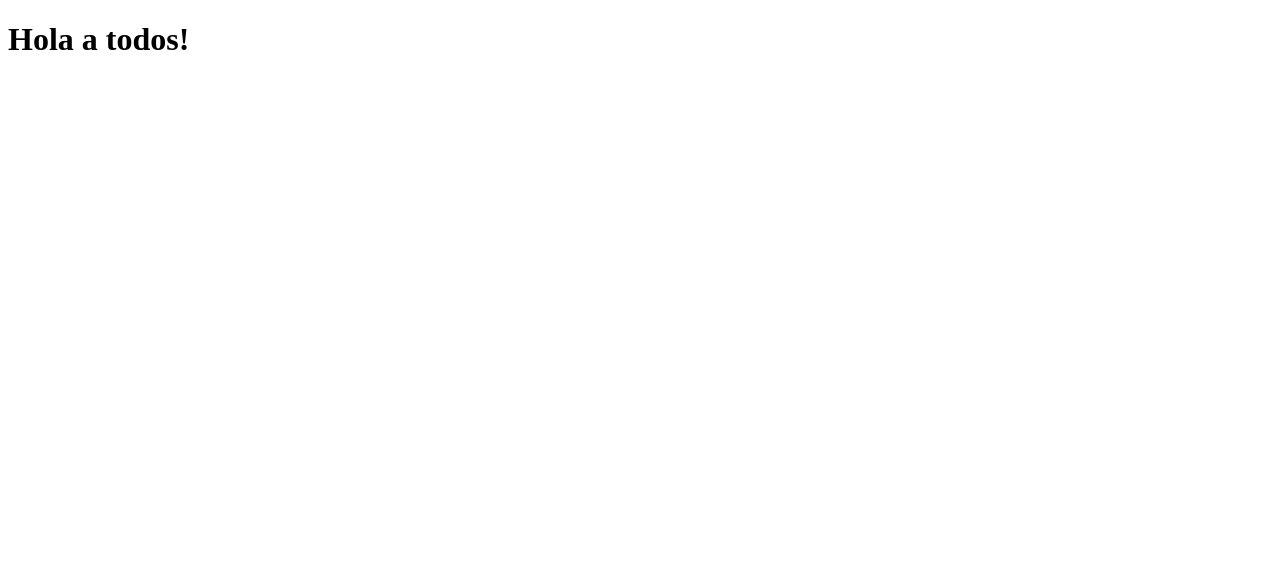
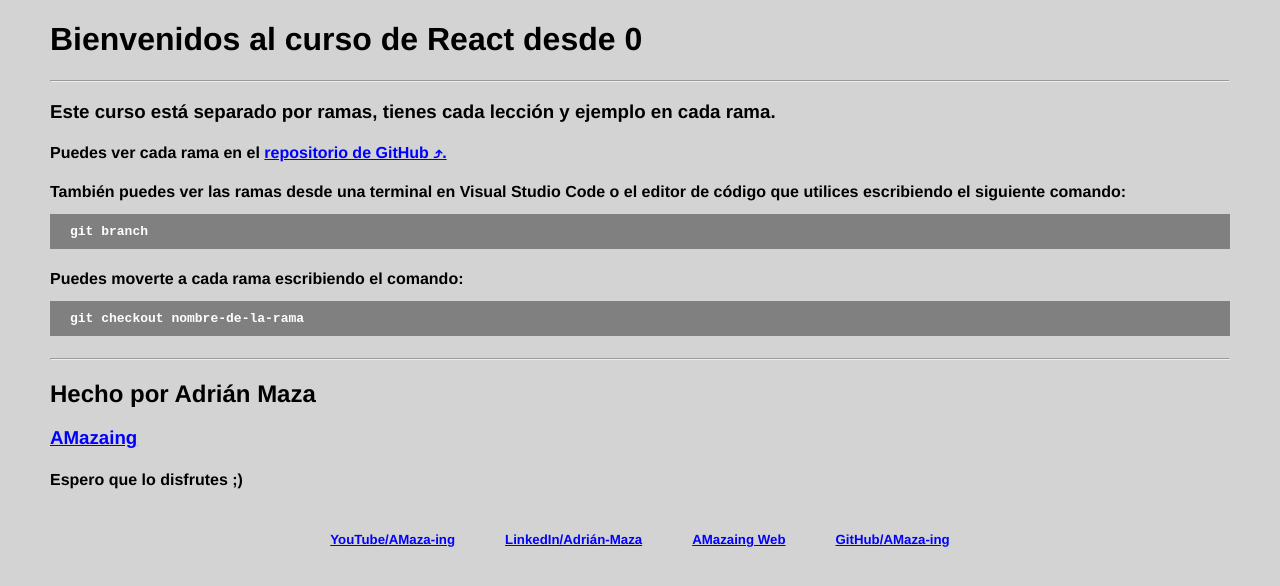
Before and after one commit to Amaza-ing/OW-React-Basics-Course, a React (Vite) app: page / in a window 1280 px wide. Shown: the top 586 px of the page. Built offline with nearby package versions, Linux system fonts and the light colour scheme.

Commit message:
README & basic info updated

```diff
--- a/src/App.jsx
+++ b/src/App.jsx
@@ -4,7 +4,63 @@
   return (
     <>
       <div>
-        <h1>Hola a todos!</h1>
+        <h1>Bienvenidos al curso de React desde 0</h1>
+        <hr />
+        <h3>
+          Este curso está separado por ramas, tienes cada lección y ejemplo en
+          cada rama.
+        </h3>
+        <h4>
+          Puedes ver cada rama en el{" "}
+          <a
+            href="https://github.com/Amaza-ing/OW-React-Basics-Course/tree/master"
+            target="_blank"
+          >
+            repositorio de GitHub ⤴.
+          </a>
+        </h4>
+        <h4>
+          También puedes ver las ramas desde una terminal en Visual Studio Code
+          o el editor de código que utilices escribiendo el siguiente comando:
+          <pre>git branch</pre>
+        </h4>
+        <h4>
+          Puedes moverte a cada rama escribiendo el comando:
+          <pre>git checkout nombre-de-la-rama</pre>
+        </h4>
+        <hr />
+        <h2>Hecho por Adrián Maza</h2>
+        <h3>
+          <a href="https://www.youtube.com/@AMaza-Ing" target="_blank">
+            AMazaing
+          </a>
+        </h3>
+        <h4>Espero que lo disfrutes ;)</h4>
+        <div className="links">
+          <h5>
+            <a href="https://www.youtube.com/@AMaza-Ing" target="_blank">
+              YouTube/AMaza-ing
+            </a>
+          </h5>
+          <h5>
+            <a
+              href="https://www.linkedin.com/in/adrian-maza-vazquez/"
+              target="_blank"
+            >
+              LinkedIn/Adrián-Maza
+            </a>
+          </h5>
+          <h5>
+            <a href="https://www.amaza-ing.com/" target="_blank">
+              AMazaing Web
+            </a>
+          </h5>
+          <h5>
+            <a href="https://github.com/Amaza-ing" target="_blank">
+              GitHub/AMaza-ing
+            </a>
+          </h5>
+        </div>
       </div>
     </>
   );
--- a/src/index.css
+++ b/src/index.css
@@ -0,0 +1,24 @@
+body {
+  margin: 0 50px;
+  padding: 0;
+  background-color: lightgray;
+  color: black;
+  font-family: "Franklin Gothic Medium", "Arial Narrow", Arial, sans-serif;
+
+  a {
+    color: blue;
+  }
+
+  pre {
+    padding: 10px 20px;
+    background-color: gray;
+    color: white;
+  }
+
+  .links {
+    display: flex;
+    justify-content: center;
+    gap: 0 50px;
+    flex-wrap: wrap;
+  }
+}
```
Also changed, not shown: 1 other file (tests, documents, lock files or other folders).
